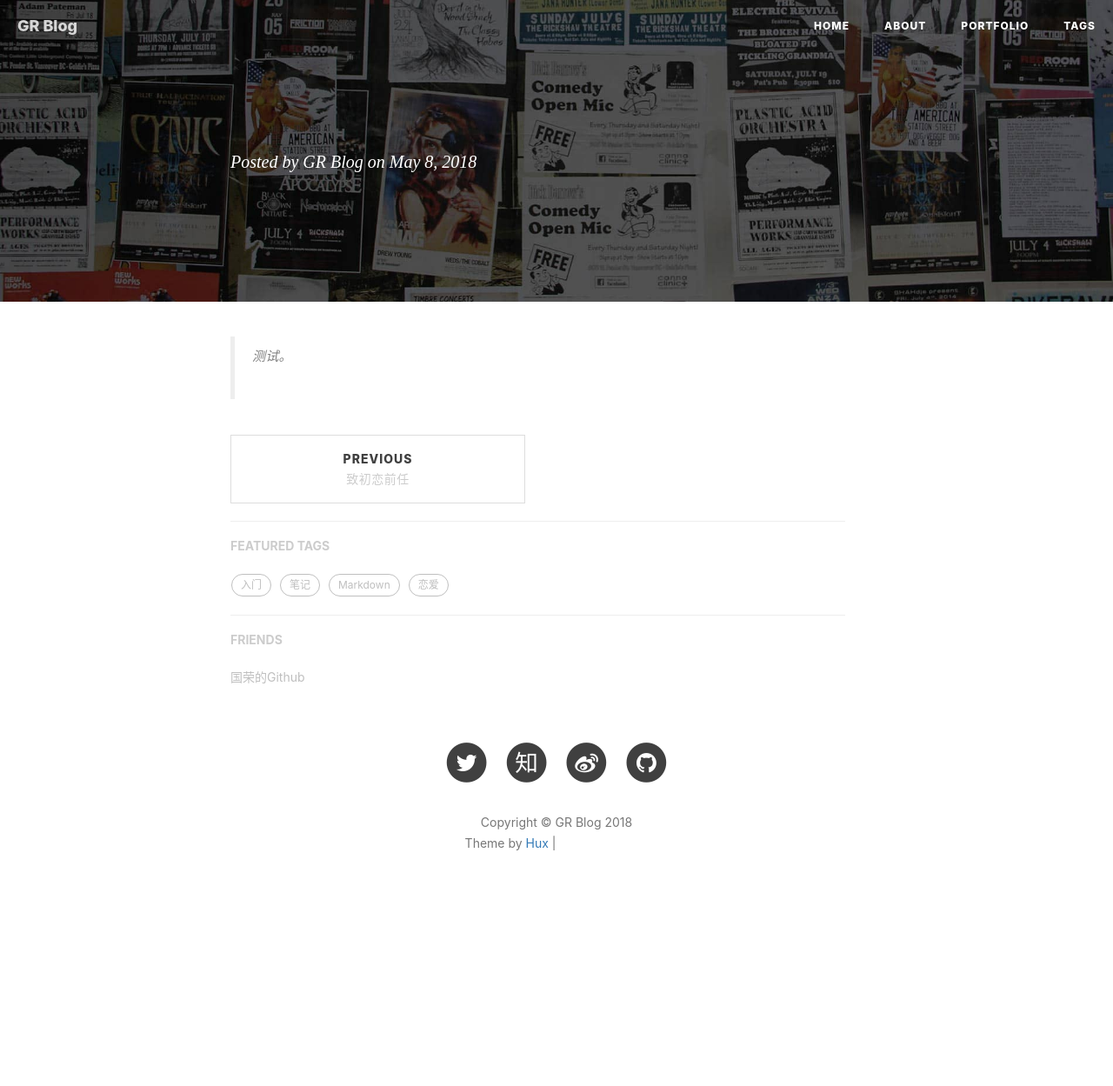
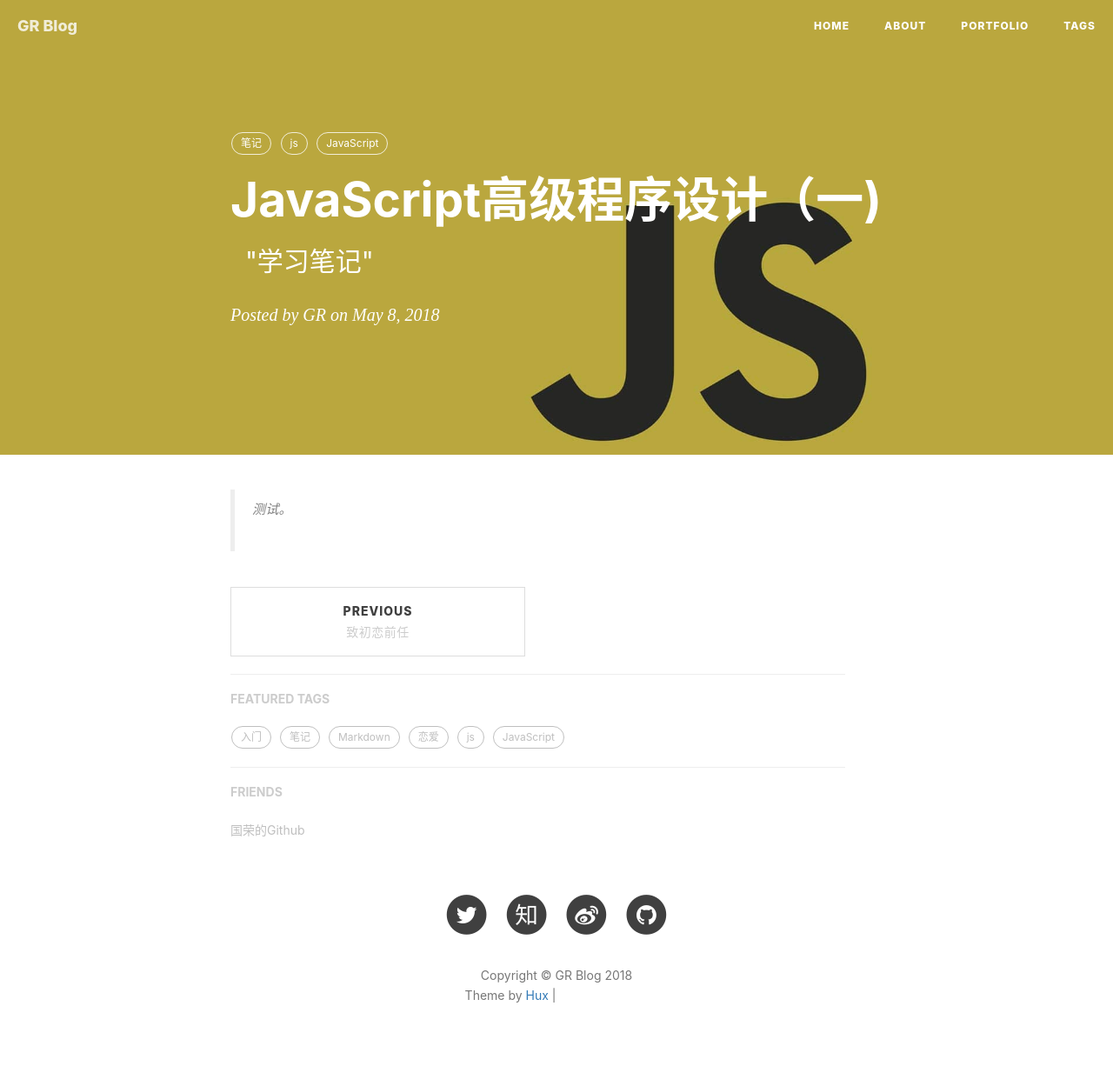
Before and after one commit to wangguorong1996/wangguorong1996.github.io, a Jekyll site: the page built from _posts/2018-5-8-JavaScript1.markdown, in a window 1280 px wide. Shown: the whole page at 87% size. Built offline with Jekyll 4.4.1, drawn with Linux system fonts in a browser that asks for light colours; nearby versions of some CDN libraries; our own code applies the rules of GitHub Pages for plain Markdown files; comment, search, counter and statistics services are not loaded; before the commit the page ends 1074 px from its top, so only the background shows below that; some of the changed lines change nothing that is shown; grey boxes are pictures that could not be loaded.

Commit message:
Update 2018-5-8-JavaScript1.markdown

```diff
--- a/_posts/2018-5-8-JavaScript1.markdown
+++ b/_posts/2018-5-8-JavaScript1.markdown
@@ -1,7 +1,7 @@
 ---
 layout:     post
-title:JavaScript高级程序设计（一）
-subtitle:学习笔记
+title:      "JavaScript高级程序设计（一)"
+subtitle:    "学习笔记"
 date:       2018-05-08 14:27:00
 author:     "GR"
 header-img: "img/post-bg-javascript1.jpg"
```
